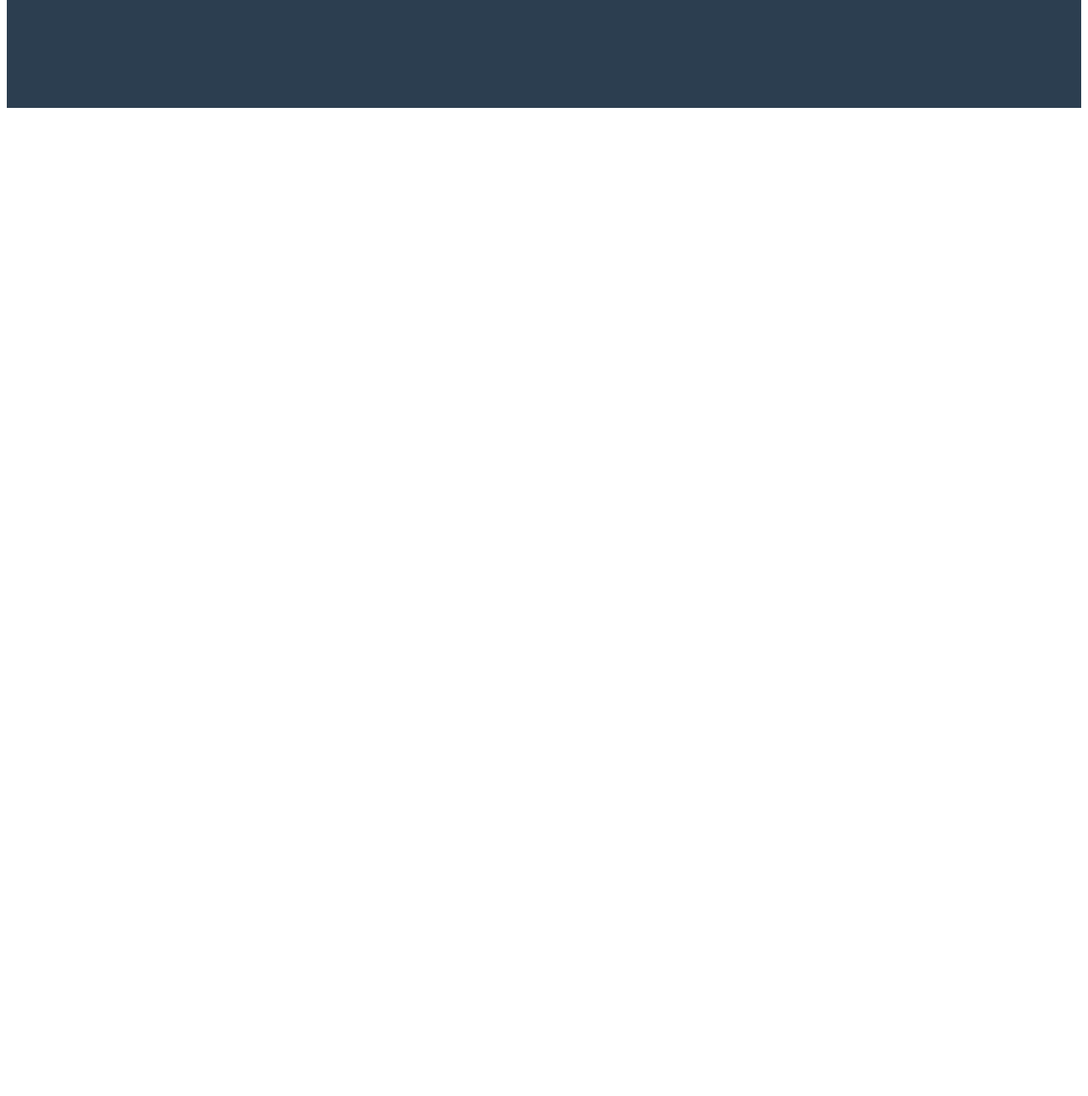
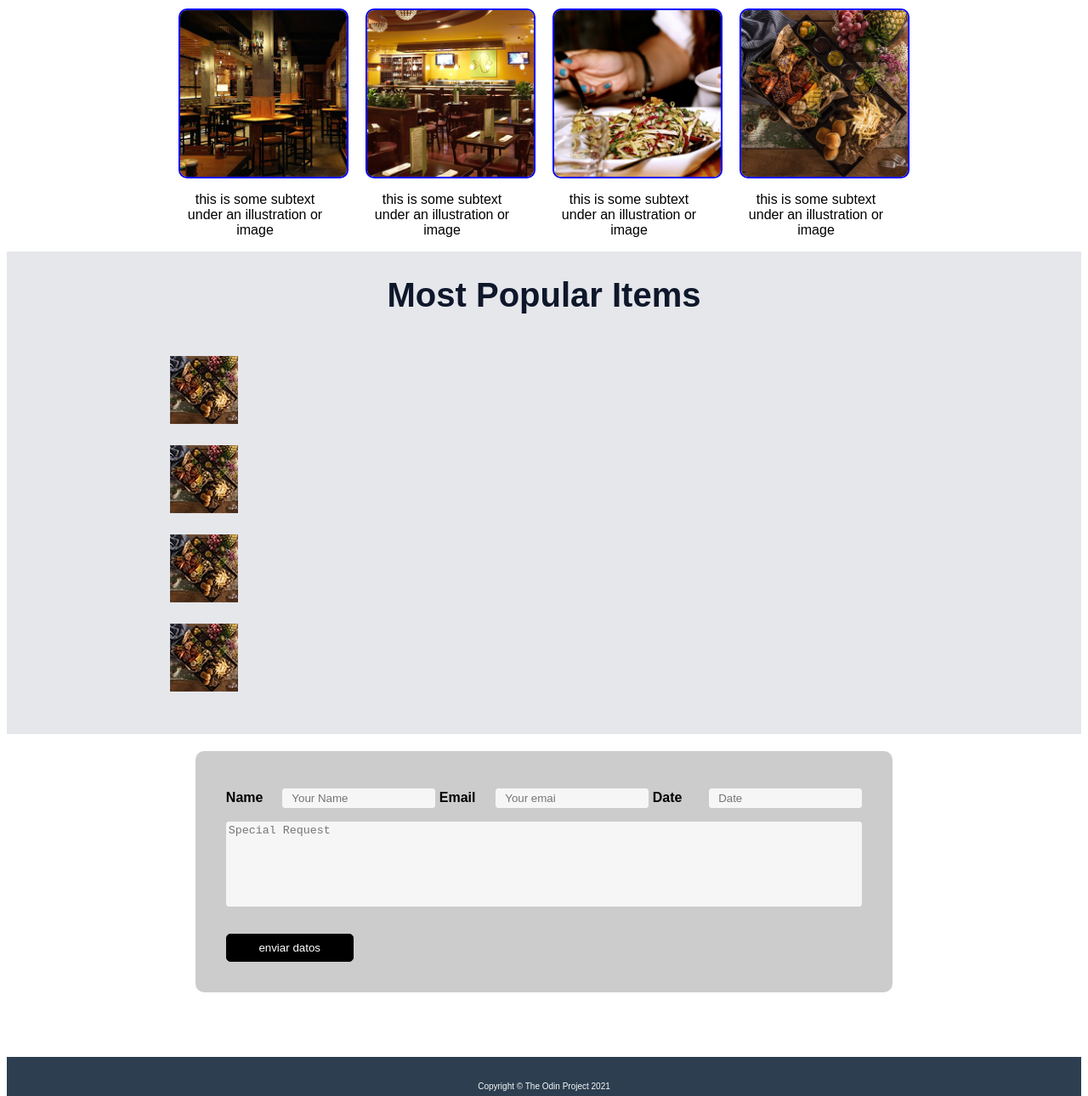
Before and after one commit to DarioOrtiz/Restoran, a plain HTML site: page index.html in a window 1280 px wide. Shown: the part 584-1874 px from the top of the page at 85% size. Before the commit the page ends 800 px from the top, so only its background shows below. Drawn offline with Linux system fonts and the light colour scheme.

Commit message:
All main page content added

```diff
--- a/css/style.css
+++ b/css/style.css
@@ -1,12 +1,21 @@
 body,
-.top{
+.top,
+.second,
+.third,
+.image-subtext{
     font-family: "Nunito", sans-serif;
     display: flex;
     flex-direction: column;
 }
 .header,
+.first,
+.images-second,
+.fourth,
 .links{
     display: flex;
+}
+
+.links{
     gap: 15px;
     margin-top: 20px;
 }
@@ -15,9 +24,17 @@ body,
     font-size: 20px;
     color: white;
 }
-.top{
+
+.top,
+.footer{
     background-color: #2C3E50 ;
     align-items: center;
+}
+.placeholder{
+    text-align: center;
+    color: #F9FAF8;
+    width: 500px;
+    height: 200px;
 }
 
 .logo{
@@ -30,14 +47,13 @@ body,
 }
 .first-container{
     padding-bottom: 100px;
-    width: 470px;
+    width: 500px;
 }
 .header{
     gap: 500px;
 }
 .first{
-    gap: 200px;
-    margin-right: 350px;
+    gap: 100px;
 }
 .first-header{
     font-size: 48px;
@@ -49,26 +65,189 @@ body,
     color: white;
 }
 .first-button{
-    background-color:#3882F6;
-    border-color:#3882F6;
+    background-color: #feaf39;
+    border-color: #feaa2d;
     border-radius: 10px;
-    color:#F9FAF8;
-    padding:0;
-    width:100px;
-    height:30px;
+    font-weight: 500;
+    text-transform: uppercase;
+    transition: .5s;
+    padding-top: 1rem !important;
+    padding-bottom: 1rem !important;
+    padding-right: 3rem !important;
+    padding-left: 3rem !important;
+    color: white;
+    font-size: large;
 }
-.placeholder{
+.img-hero{
+    width: 240px;
+    align-items: center;
+    margin-left: 130px;
+}
+.second-header{
     text-align: center;
-    width: 500px;
-    height: 200px;
 }
-  .img-fluid {
-    max-width: 50%;
+.second-header{
+    font-size:36px;
+    font-weight: 900;
+    color:#1F2937
+}
+.images-second
+{
+    margin-left: auto;
+    margin-right: auto;
+    gap:20px;
+}
+.image-subtext p{
+    width:180px;
+    text-align: center;
+}
+.image-subtext img{
+    height:200px;
+    border-radius: 10px;
+    border:solid blue 2px;
+    width:200px;
+}
+
+.third{
+    background-color: #E5E7EB;
+}
+.quote{
+    margin-top:200px;
+    margin-bottom:auto;
+    font-size: 36px;
+    font-style:italic;
+    font-weight:400;
+    color:#1F2937
+}
+.quoter{
+    flex-basis: 200px;
+
+}
+.third{
+    text-align: center;
+}
+.items{
+    margin-bottom: 3rem !important;
+}
+.items, h1{
+  font-size: 2.5rem;
+  font-weight: 800;
+  line-height: 1.2;
+  color: #0F172B;
+}
+.table-content{
+    margin-left: auto;
+    margin-right: auto;
+    gap: 20px;
+}
+.text-content{
+    margin-bottom: auto;
+    margin-right: 800px;
+    margin-bottom: 50px;
+    display: grid;
+    gap: 25px;
+}
+.img-fluid {
+    max-width: 100%;
     height: auto;
-    margin-top: -550px;
-    margin-left: 600px;
     width: 250px;
+
   }
   img, svg {
     vertical-align: middle;
+    float: left;
   }
+.fourth-header{
+    font-weight: 900;
+    font-size: 18px;
+    margin:40px 0 0 0;
+}
+
+.fourth-subtext{
+    margin:0 0 40px 0;
+}
+
+.fourth{
+    margin:20px 50px 120px 150px;
+    justify-content: space-around;
+    margin-left: auto;
+    margin-right: auto;
+    height:240px;
+    width:1000px;
+}
+
+.fourth-button{
+    align-self: center;
+    padding:5px 25px 5px 25px;
+    color:#F9FAF8;
+    background-color: #3882F6;
+    border-radius: 10px;
+    border-color: #F9FAF8;
+}
+.form-content{
+    display: flex;
+}
+*{box-sizing:border-box;}
+
+form{
+	width:100%;
+	padding:36px;
+	border-radius:10px;
+	margin:auto;
+	background-color:#ccc;
+}
+form label{
+	width:62px;
+	font-weight:bold;
+	display:inline-block;
+}
+form input[type="text"],
+form input[type="email"],
+form input[type="datetime"]{
+	width:180px;
+	padding:3px 10px;
+	border:1px solid #f6f6f6;
+	border-radius:3px;
+	background-color:#f6f6f6;
+	margin:8px 0;
+	display:inline-block;
+}
+form input[type="submit"]{
+	width:20%;
+
+	padding:8px 16px;
+	margin-top:32px;
+	border:1px solid #000;
+	border-radius:5px;
+	display:block;
+	color:#fff;
+	background-color:#000;
+}
+
+form input[type="submit"]:hover{
+	cursor:pointer;
+}
+
+textarea{
+	width:100%;
+	height:100px;
+	border:1px solid #f6f6f6;
+	border-radius:3px;
+	background-color:#f6f6f6;
+	margin:8px 0;
+	/*resize: vertical | horizontal | none | both*/
+	resize:none;
+	display:block;
+}
+.footer{
+    display: flex;
+    justify-content: center;
+    align-items: center;
+    height: 70px;
+
+}
+.footer p{
+
+    color: #F9FAF8;
+    font-size:10px;
+}
--- a/index.html
+++ b/index.html
@@ -9,25 +9,79 @@
 <body>
     <div class="top">
         <div class="header">
-            <p class="logo">Restoran</p>
+            <p class="logo">Header Logo</p>
             <div class="links">
-                <a href="">Home</a>
-                <a href="">About</a>
-                <a href="">Contact</a>
+                <a href="#">header link one</a>
+                <a href="#">header link two</a>
+                <a href="#">header link three</a>
             </div>
         </div>
         <div class="first">
             <div class="first-container">
                 <h1 class="first-header">Enjoy Our Delicious Meal</h1>
                 <p class="first-header-subtext">lTempor erat elitr rebum at clita. Diam dolor diam ipsum sit.
-                    Aliqu diam amet diam et eos. Clita erat ipsum et lorem et sit, sed stet lorem sit clita duo justo magna dolore erat ameti
-                </p>
-                <button class="first-button">Sign Up</button>
+                    Aliqu diam amet diam et eos. Clita erat ipsum et lorem et sit, sed stet lorem sit clita duo justo magna dolore erat ameti </p>
+                <button class="first-button">Sign up</button>
             </div>
             <div class="placeholder">
-               <img class="img-fluid" src="img/hero.png" alt="">
+            <img src="img/hero.png" class="img-hero" alt="">
             </div>
         </div>
     </div>
+
+    <div class="second">
+        <h1 class="second-header">Some random information</h1>
+        <div class="images-second">
+            <div class="image-subtext">
+                <img src="img/about-1.jpg">
+                <p>this is some subtext under an illustration or image</p>
+            </div>
+            <div class="image-subtext">
+                <img src="img/about-2.jpg">
+                <p>this is some subtext under an illustration or image</p>
+            </div>
+            <div class="image-subtext">
+                <img src="img/about-3.jpg">
+                <p>this is some subtext under an illustration or image</p>
+            </div>
+            <div class="image-subtext">
+                <img src="img/about-4.jpg">
+                <p>this is some subtext under an illustration or image</p>
+            </div>
+        </div>
+    </div>
+
+    <div class="third">
+        <h1 class="items">Most Popular Items</h1>
+        <div class="table-content">
+            <div class="text-content">
+                <img class="img-fluid" src="img/menu-1.jpg" alt="" style="width: 80px;">
+                <img class="img-fluid" src="img/menu-1.jpg" alt="" style="width: 80px;">
+                <img class="img-fluid" src="img/menu-1.jpg" alt="" style="width: 80px;">
+                <img class="img-fluid" src="img/menu-1.jpg" alt="" style="width: 80px;">
+            </div>
+        </div>
+    </div>
+        <!-- <p class="quote">I am Groot</p>
+        <p class="quoter">-Groot</p> -->
+    </div>
+
+    <div class="fourth">
+        <div class="form-content">
+            <form action="">
+                <label for="name">Name</label>
+                <input type="text" placeholder="Your Name">
+                <label for="email">Email</label>
+                <input type="email" name="email" id="email" placeholder="Your emai">
+                <label for="date">Date</label>
+                <input type="datetime" placeholder="Date" name="" id="">
+                <textarea name="mensaje" for="mensaje" placeholder="Special Request" maxlength="300"></textarea>
+                <input type="submit" name="enviar" value="enviar datos"/>
+            </form>
+        </div>
+    </div>
+    <div class="footer">
+        <p> Copyright © The Odin Project 2021 </p>
+    </div>
 </body>
 </html>
```
Also changed, not shown: img/about-1.jpg (added), img/about-2.jpg (added), img/about-3.jpg (added), img/about-4.jpg (added), img/menu-1.jpg (added).
